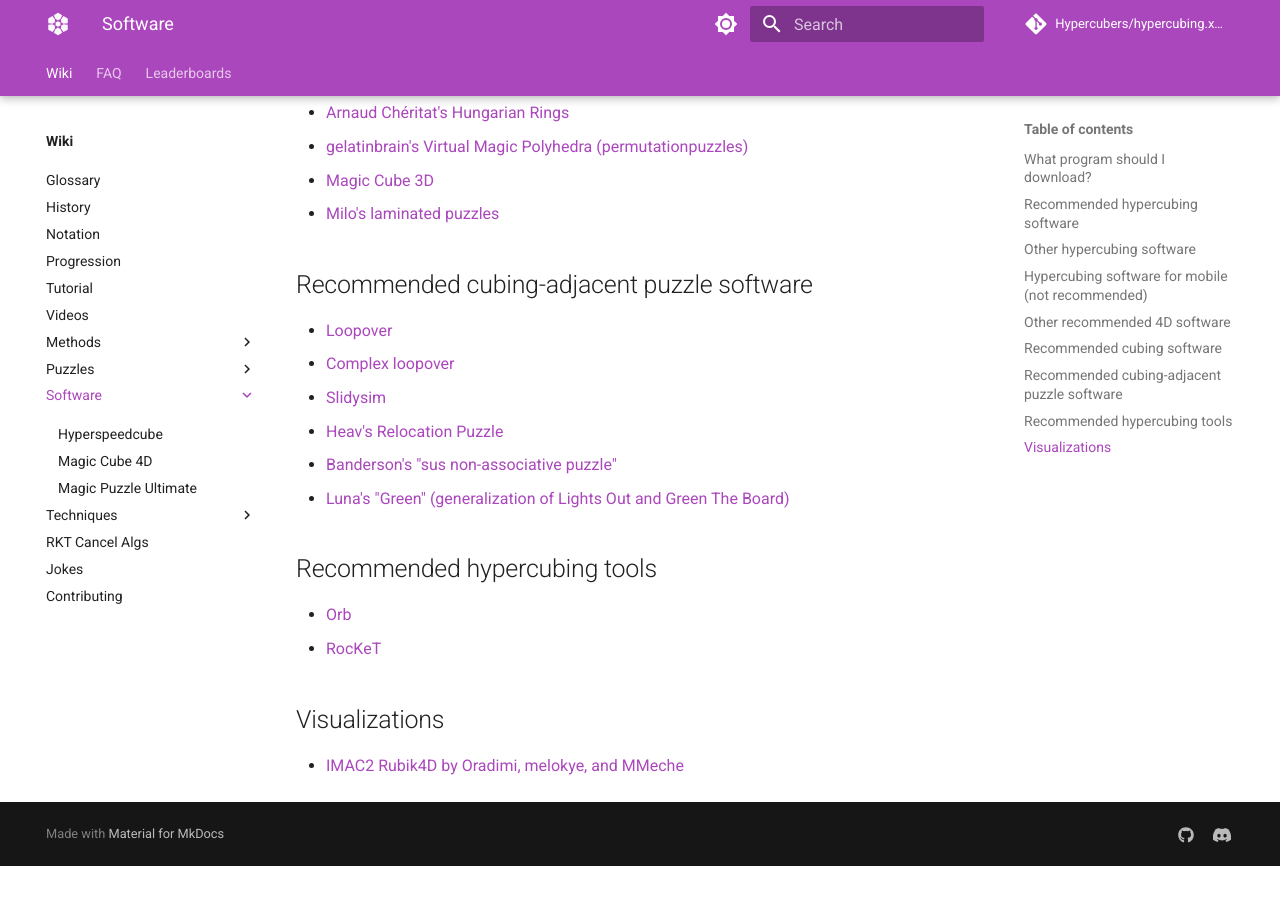
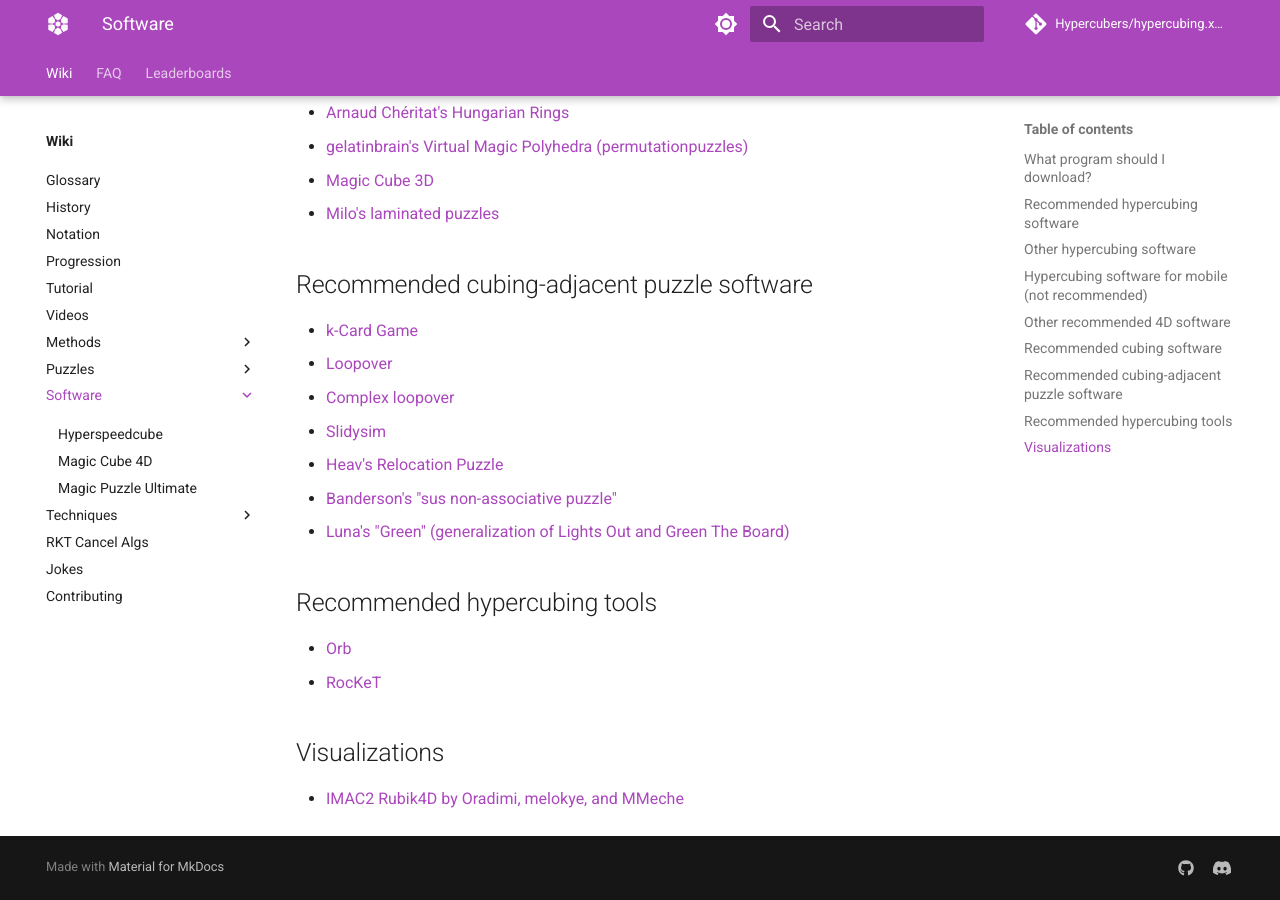
Before and after one commit to Hypercubers/hypercubing.xyz, an MkDocs documentation site: the page built from docs/software/index.md, in a window 1280 px wide and 900 px high, scrolled down 1625 px. Built offline with MkDocs 1.6.1 and Material for MkDocs 9.7.7, drawn with Linux system fonts in a browser that asks for light colours; comment, search, counter and statistics services are not loaded; before the commit the page ends 2491 px from its top, so only the background shows below that.

Commit message:
Add @masonhorne's k-card game

```diff
--- a/docs/software/index.md
+++ b/docs/software/index.md
@@ -54,6 +54,7 @@ For Android phones and tablets, you can download MC4D or MC4D (Raynefork) from t
 
 ## Recommended cubing-adjacent puzzle software
 
+- [k-Card Game](https://masonhorne.github.io/k-Card-Game/)
 - [Loopover](https://loopover.xyz/)
   - [Complex loopover](https://milojacquet.com/loopover/complex)
 - [Slidysim](https://www.slidysim.com/)
```
